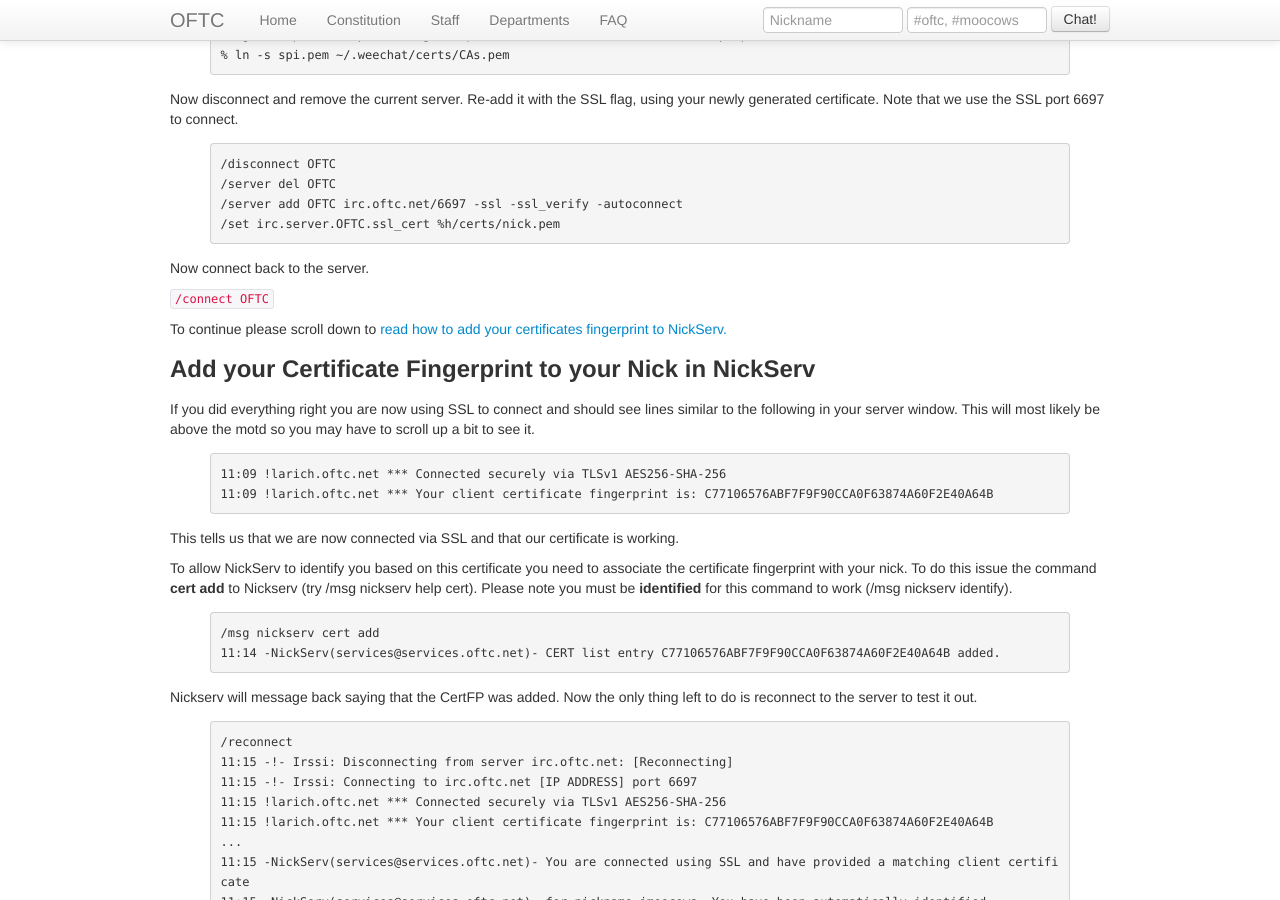
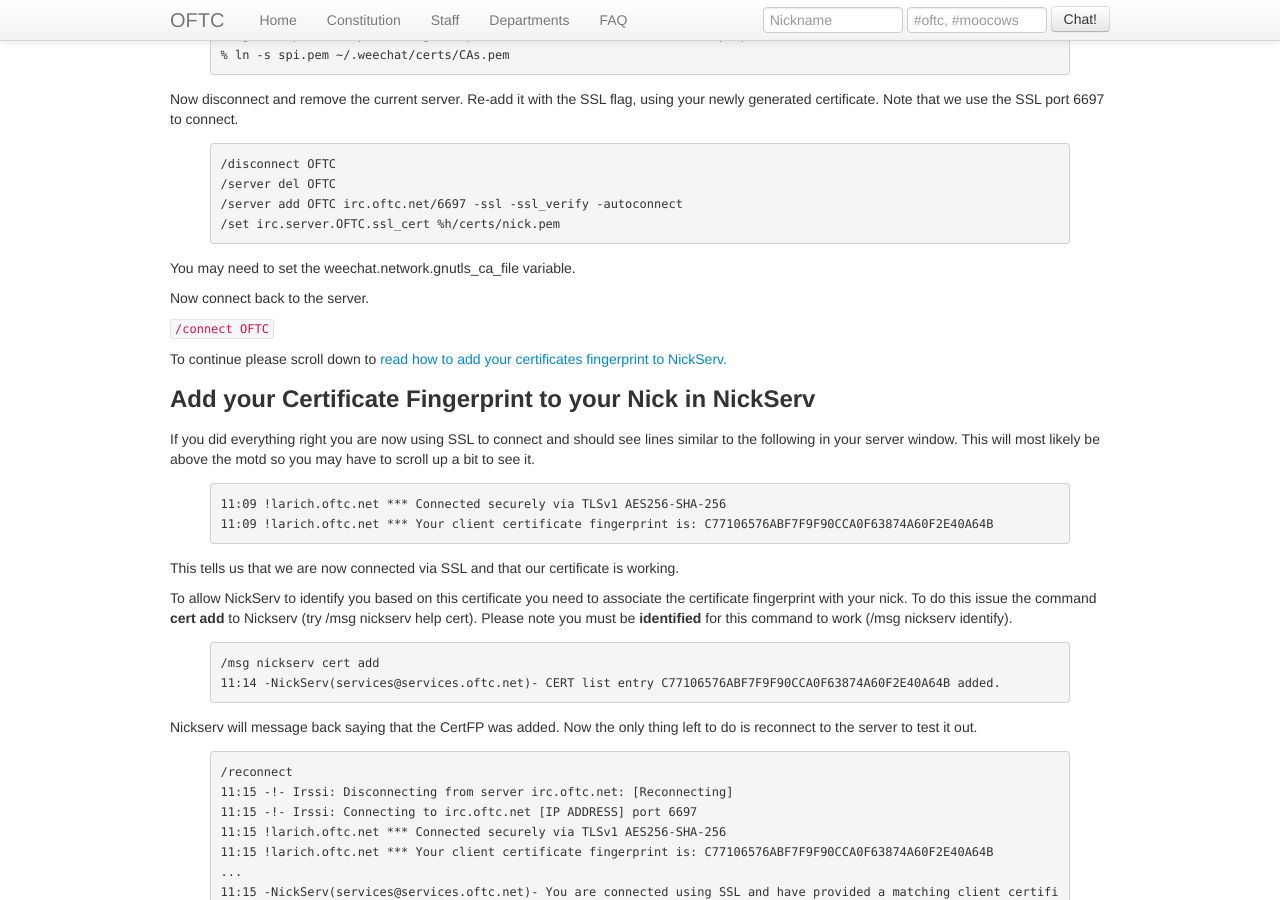
Before and after one commit to oftc/oftc-web, a Jekyll site: the page built from NickServ/CertFP.md, in a window 1280 px wide and 900 px high, scrolled down 5962 px. Built offline with Jekyll 4.4.1, drawn with Linux system fonts in a browser that asks for light colours.

Commit message:
A weechat user had difficulty connecting to OFTC with the CertFP guide
The user's solution wasn't directly applicable to the configuration advice
already in the section but the variable named looked useful enough to
write down for others to find.

```diff
--- a/NickServ/CertFP.md
+++ b/NickServ/CertFP.md
@@ -291,6 +291,8 @@ your newly generated certificate. Note that we use the SSL port 6697 to connect.
 /set irc.server.OFTC.ssl_cert %h/certs/nick.pem
 {% endhighlight %}
 
+You may need to set the weechat.network.gnutls_ca_file variable.
+
 Now connect back to the server.
 
 `/connect OFTC`
```
